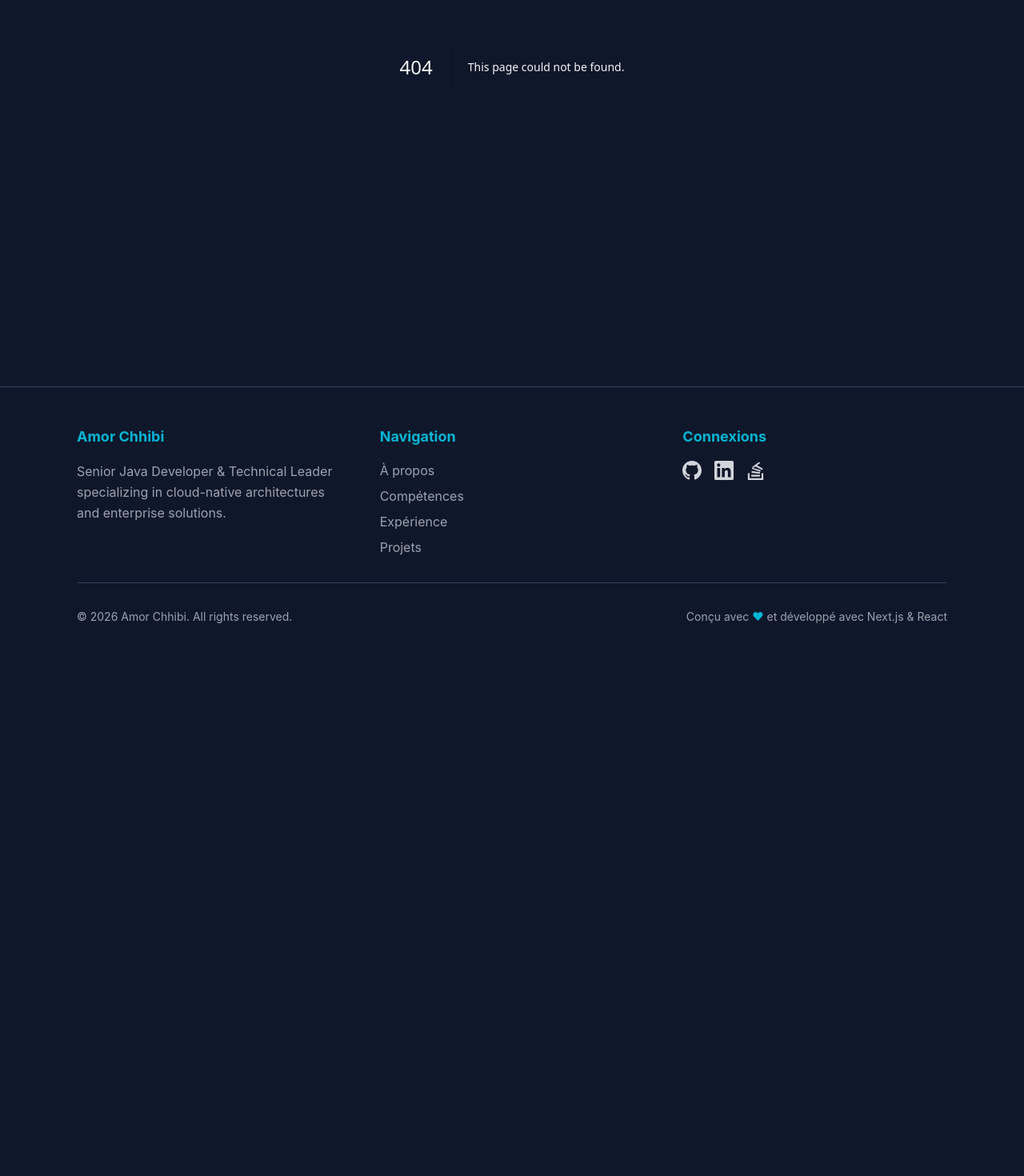
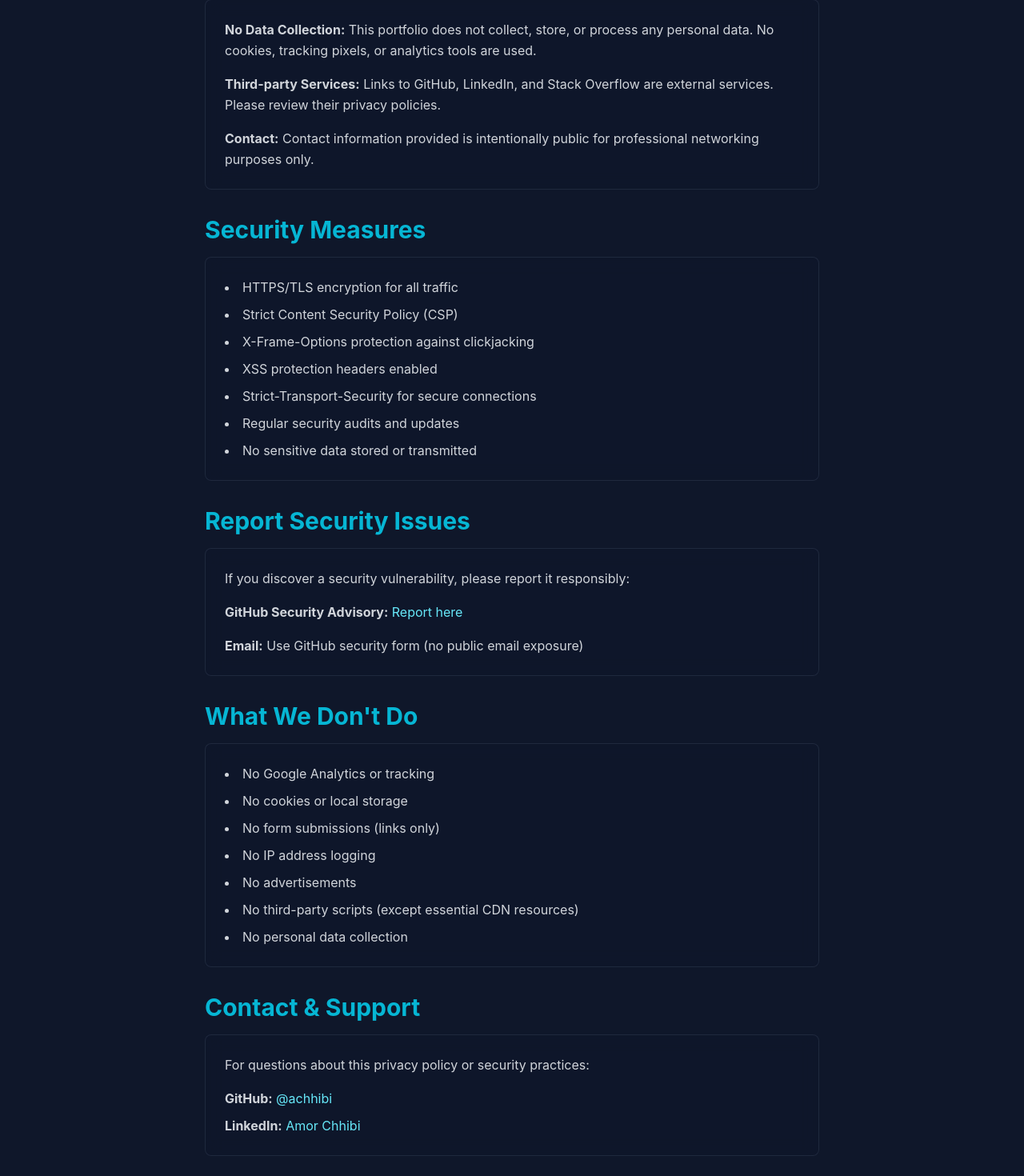
Before and after one commit to achhibi/portfolio, a Next.js app: page /privacy in a window 1280 px wide. Before the commit this address had no page. Shown: the part 317-1787 px from the top of the page at 80% size. Before the commit the page ends 1146 px from the top, so only its background shows below. Built offline with nearby package versions, Linux system fonts and the light colour scheme.

Commit message:
Security audit: Improve headers, add privacy page, security policy, and remove exposed location data

```diff
--- /dev/null
+++ b/app/privacy/page.tsx
@@ -0,0 +1,129 @@
+'use client'
+
+import { motion } from 'framer-motion'
+
+export default function Privacy() {
+  return (
+    <div className="min-h-screen bg-primary pt-32 pb-20 px-4">
+      <div className="max-w-3xl mx-auto">
+        <motion.div
+          initial={{ opacity: 0, y: 20 }}
+          animate={{ opacity: 1, y: 0 }}
+          transition={{ duration: 0.8 }}
+          className="space-y-8"
+        >
+          <div className="text-center space-y-4 mb-12">
+            <h1 className="text-4xl md:text-5xl font-bold">Privacy & Security</h1>
+            <p className="text-gray-400">Last updated: September 18, 2026</p>
+          </div>
+
+          {/* Privacy */}
+          <section className="space-y-4">
+            <h2 className="text-3xl font-bold text-accent">Privacy Policy</h2>
+            <div className="glass p-6 rounded-lg space-y-4 text-gray-300 leading-relaxed">
+              <p>
+                <strong>No Data Collection:</strong> This portfolio does not collect, store, or process any personal data. No cookies, tracking pixels, or analytics tools are used.
+              </p>
+              <p>
+                <strong>Third-party Services:</strong> Links to GitHub, LinkedIn, and Stack Overflow are external services. Please review their privacy policies.
+              </p>
+              <p>
+                <strong>Contact:</strong> Contact information provided is intentionally public for professional networking purposes only.
+              </p>
+            </div>
+          </section>
+
+          {/* Security */}
+          <section className="space-y-4">
+            <h2 className="text-3xl font-bold text-accent">Security Measures</h2>
+            <div className="glass p-6 rounded-lg space-y-4 text-gray-300 leading-relaxed">
+              <ul className="list-disc list-inside space-y-2">
+                <li>HTTPS/TLS encryption for all traffic</li>
+                <li>Strict Content Security Policy (CSP)</li>
+                <li>X-Frame-Options protection against clickjacking</li>
+                <li>XSS protection headers enabled</li>
+                <li>Strict-Transport-Security for secure connections</li>
+                <li>Regular security audits and updates</li>
+                <li>No sensitive data stored or transmitted</li>
+              </ul>
+            </div>
+          </section>
+
+          {/* Reporting Vulnerabilities */}
+          <section className="space-y-4">
+            <h2 className="text-3xl font-bold text-accent">Report Security Issues</h2>
+            <div className="glass p-6 rounded-lg space-y-4 text-gray-300 leading-relaxed">
+              <p>
+                If you discover a security vulnerability, please report it responsibly:
+              </p>
+              <p>
+                <strong>GitHub Security Advisory:</strong>{' '}
+                <a
+                  href="https://github.com/achhibi/portfolio/security/advisories"
+                  target="_blank"
+                  rel="noopener noreferrer"
+                  className="text-cyan-300 hover:text-cyan-200"
+                >
+                  Report here
+                </a>
+              </p>
+              <p>
+                <strong>Email:</strong> Use GitHub security form (no public email exposure)
+              </p>
+            </div>
+          </section>
+
+          {/* Data We Don't Collect */}
+          <section className="space-y-4">
+            <h2 className="text-3xl font-bold text-accent">What We Don't Do</h2>
+            <div className="glass p-6 rounded-lg space-y-4 text-gray-300 leading-relaxed">
+              <ul className="list-disc list-inside space-y-2">
+                <li>No Google Analytics or tracking</li>
+                <li>No cookies or local storage</li>
+                <li>No form submissions (links only)</li>
+                <li>No IP address logging</li>
+                <li>No advertisements</li>
+                <li>No third-party scripts (except essential CDN resources)</li>
+                <li>No personal data collection</li>
+              </ul>
+            </div>
+          </section>
+
+          {/* Contact */}
+          <section className="space-y-4">
+            <h2 className="text-3xl font-bold text-accent">Contact & Support</h2>
+            <div className="glass p-6 rounded-lg space-y-4 text-gray-300 leading-relaxed">
+              <p>
+                For questions about this privacy policy or security practices:
+              </p>
+              <ul className="space-y-2">
+                <li>
+                  <strong>GitHub:</strong>{' '}
+                  <a
+                    href="https://github.com/achhibi"
+                    target="_blank"
+                    rel="noopener noreferrer"
+                    className="text-cyan-300 hover:text-cyan-200"
+                  >
+                    @achhibi
+                  </a>
+                </li>
+                <li>
+                  <strong>LinkedIn:</strong>{' '}
+                  <a
+                    href="https://www.linkedin.com/in/chhibiamor/"
+                    target="_blank"
+                    rel="noopener noreferrer"
+                    className="text-cyan-300 hover:text-cyan-200"
+                  >
+                    Amor Chhibi
+                  </a>
+                </li>
+              </ul>
+            </div>
+          </section>
+        </motion.div>
+      </div>
+    </div>
+  )
+}
--- a/components/About.tsx
+++ b/components/About.tsx
@@ -39,7 +39,7 @@ export default function About() {
               </p>
               <div className="pt-4 space-y-3">
                 <p className="text-gray-400">
-                  <strong className="text-accent">Localisation:</strong> Île-de-France
+                  <strong className="text-accent">Localisation:</strong> France (Île-de-France)
                 </p>
                 <p className="text-gray-400">
                   <strong className="text-accent">Expérience:</strong> 13+ ans
--- a/components/Footer.tsx
+++ b/components/Footer.tsx
@@ -41,6 +41,7 @@ export default function Footer() {
                   { name: 'Compétences', href: '#skills' },
                   { name: 'Expérience', href: '#experience' },
                   { name: 'Projets', href: '#projects' },
+                  { name: 'Privacy & Security', href: '/privacy' },
                 ].map((link) => (
                   <li key={link.name}>
                     <a
```
Also changed, not shown: public/.well-known/security.txt (added), vercel.json, 2 other files (tests, documents, lock files or other folders).
